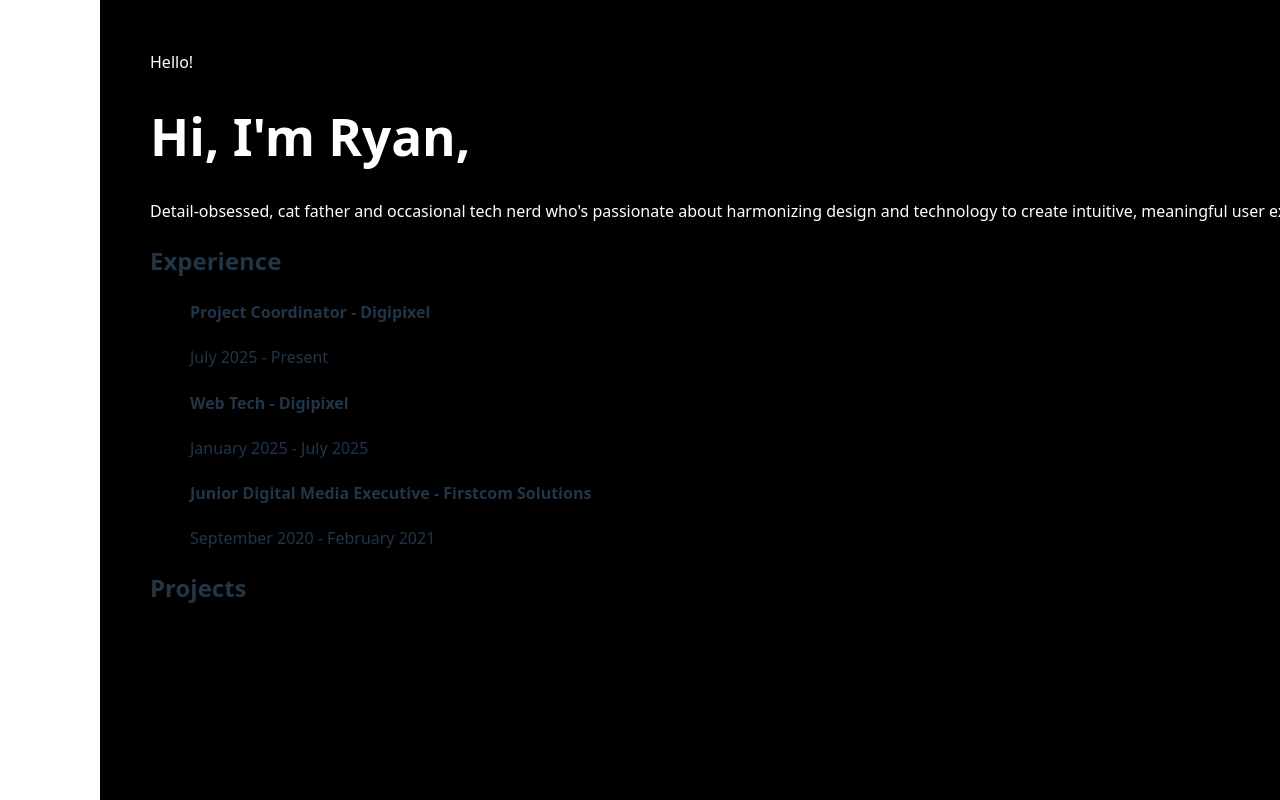
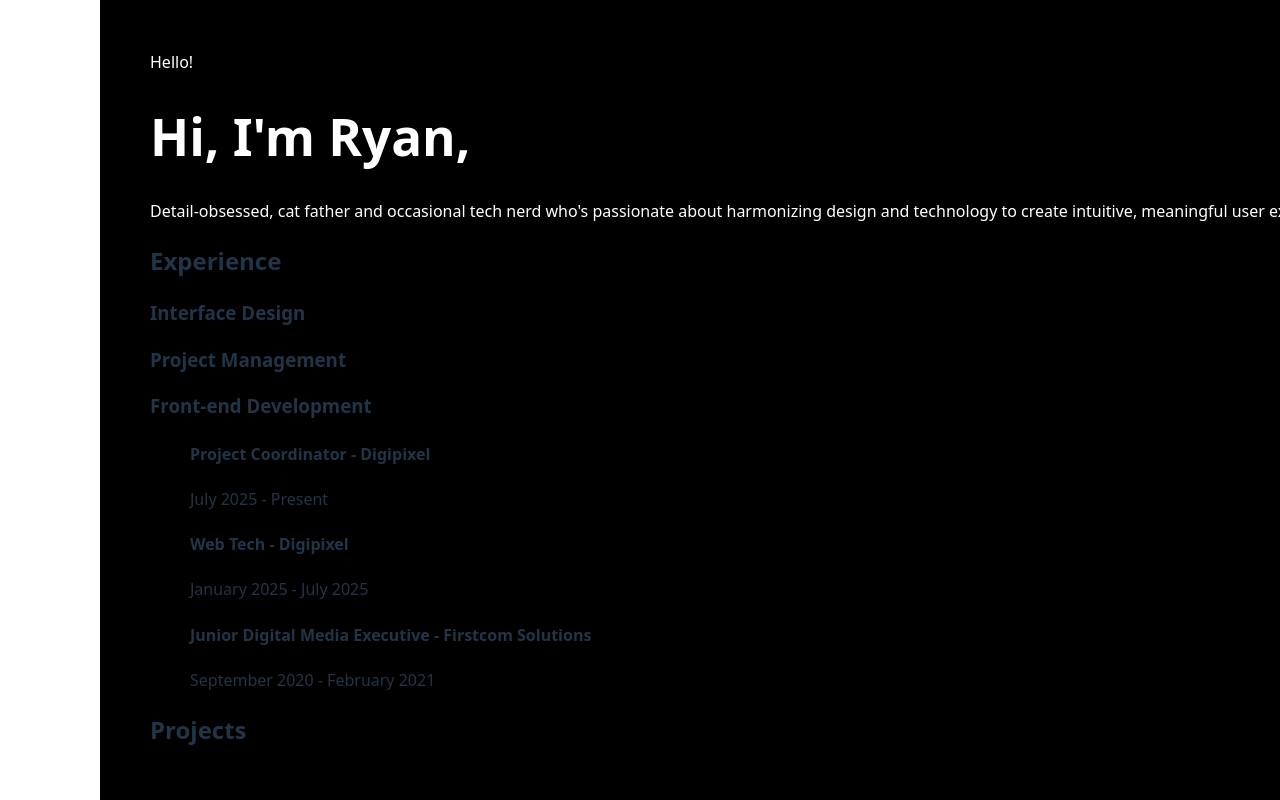
Before and after one commit to gipsoong/gipsoong.com, a React (Vite) app in the folder source/: page / in a window 1280 px wide. Shown: the top 800 px of the page. Built offline with nearby package versions, Linux system fonts and the light colour scheme.

Commit message:
Added divs to 'Experience' section for high-level skills - Interface Design, Project Management and Front-end Development (these will be cards that have subtle animation).

```diff
--- a/source/components/Intro.jsx
+++ b/source/components/Intro.jsx
@@ -12,7 +12,18 @@ export default function Intro() {
                 <h2>Experience</h2>
                 <div>
 
-                    <div className='tech-stack'></div>
+                    <div className='tech-stack'>
+                        <div>
+                            <h3>Interface Design</h3>
+                        </div>
+                        <div>
+                            <h3>Project Management</h3>
+                        </div>
+                        <div>
+                            <h3>Front-end Development</h3>
+                        </div>
+
+                    </div>
 
                     <ul>
                         <li>
```
